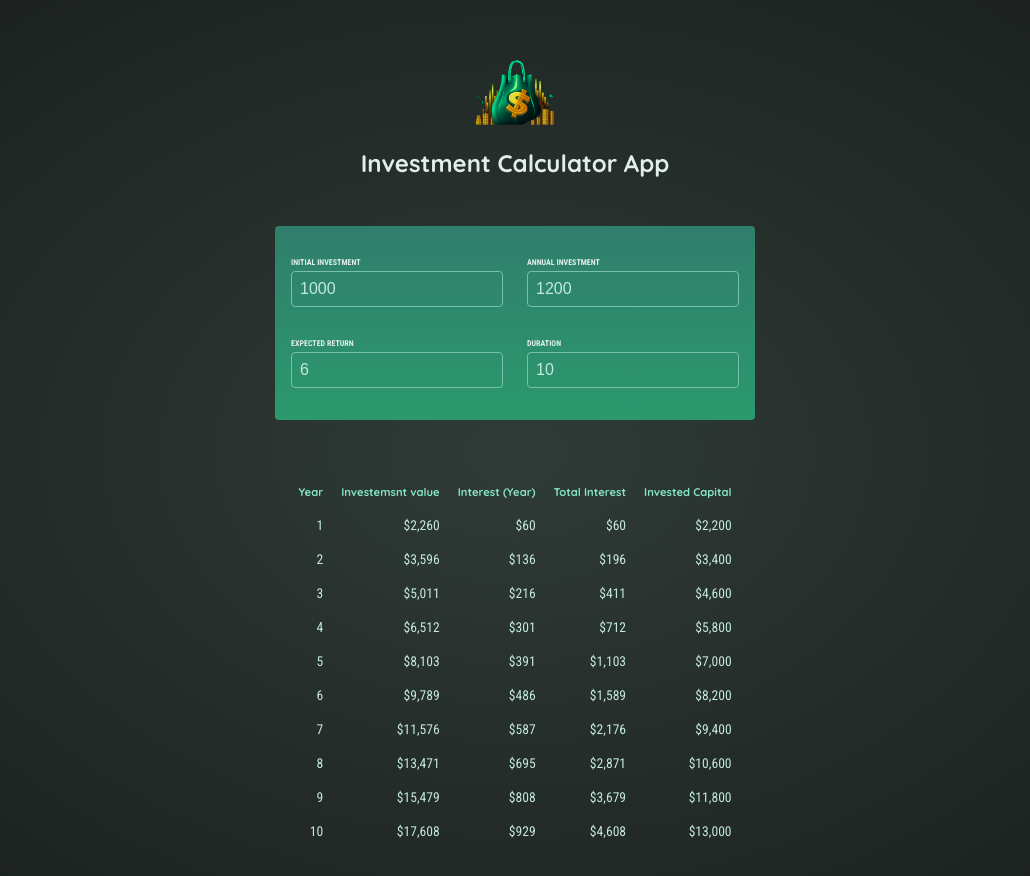
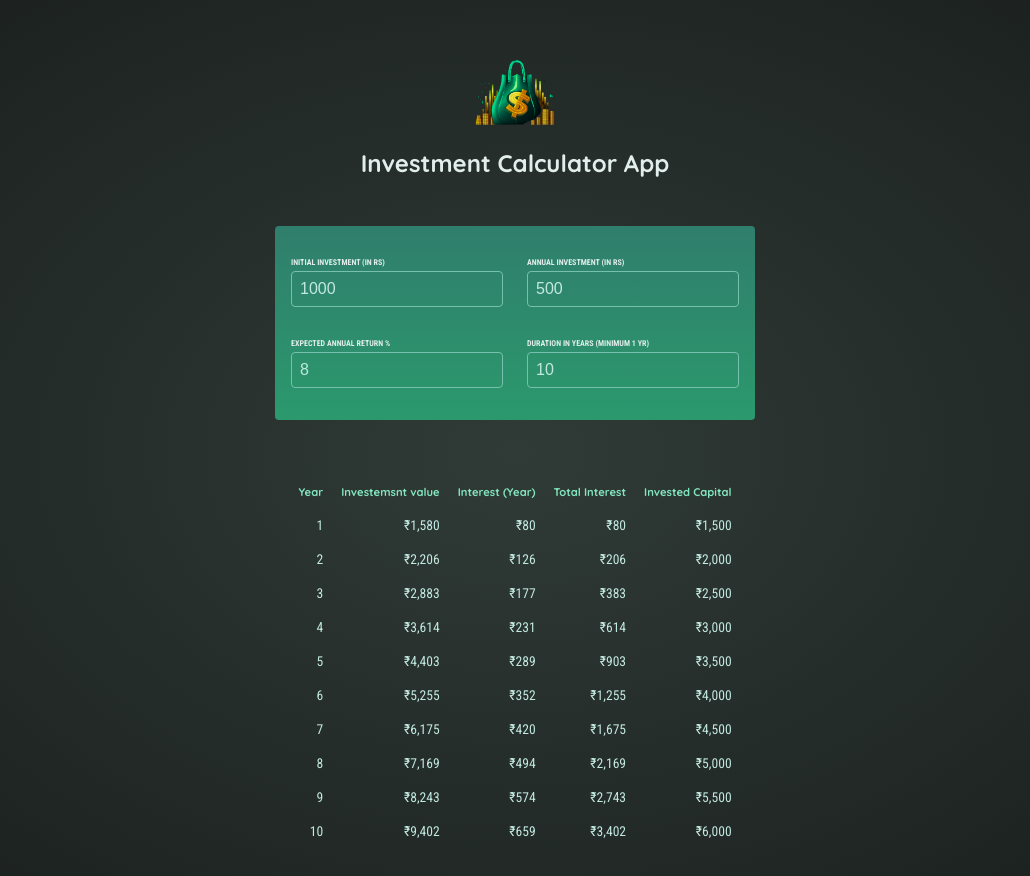
Before and after one commit to PRIYAGRAJ2610/Investment-Calculator, a React (Vite) app in the folder 01-starting-project/: page / in a window 1280 px wide. Shown: the top 876 px of the page, without its empty margins (125-1155 px from the left). Built offline with nearby package versions, Linux system fonts and the light colour scheme.

Commit message:
minor changes :- currency changed from US to Indian ruppee , minor updates in userInput field , changes in textfield in result table .

```diff
--- a/01-starting-project/src/App.jsx
+++ b/01-starting-project/src/App.jsx
@@ -7,8 +7,8 @@ function App() {
 
   const[userInput,setUserInput] = useState({
     initialInvestment: 1000,
-    annualInvestment: 1200,
-    expectedReturn: 6,
+    annualInvestment: 500,
+    expectedReturn: 8,
     duration: 10,
 
 });
--- a/01-starting-project/src/Components/UserInput.jsx
+++ b/01-starting-project/src/Components/UserInput.jsx
@@ -7,12 +7,12 @@ export default function UserInput({onChange,userInput })
 
         <div className="input-group">
             <p>
-                <label>Initial Investment  </label>
+                <label>Initial Investment (in RS) </label>
                     <input type="number" required value = {userInput.initialInvestment}
                     onChange={(event) => onChange('initialInvestment',event.target.value)}/>
             </p>
             <p>
-                <label>Annual Investment  </label>
+                <label>Annual Investment (in RS) </label>
                     <input  type="number" required value = {userInput.annualInvestment}
                     onChange={(event) => onChange('annualInvestment',event.target.value)} />
             </p>
@@ -20,12 +20,12 @@ export default function UserInput({onChange,userInput })
         </div>
         <div className="input-group">
             <p>
-                <label>Expected Return</label>
+                <label>Expected Annual Return %</label>
                     <input  type="number" required value = {userInput.expectedReturn}
                     onChange={(event) => onChange('expectedReturn',event.target.value)} />
             </p>
             <p>
-                <label>Duration</label>
+                <label>Duration in years (minimum 1 yr)</label>
                     <input  type="number" required value = {userInput.duration}
                     onChange={(event) => onChange('duration',event.target.value)}/>
             </p>
--- a/01-starting-project/src/util/investment.js
+++ b/01-starting-project/src/util/investment.js
@@ -30,9 +30,9 @@ export function calculateInvestmentResults({
 // The browser-provided Intl API is used to prepare a formatter object
 // This object offers a "format()" method that can be used to format numbers as currency
 // Example Usage: formatter.format(1000) => yields "$1,000"
-export const formatter = new Intl.NumberFormat('en-US', {
+export const formatter = new Intl.NumberFormat('en-IN', {
   style: 'currency',
-  currency: 'USD',
+  currency: 'INR',
   minimumFractionDigits: 0,
   maximumFractionDigits: 0,
 });
```
